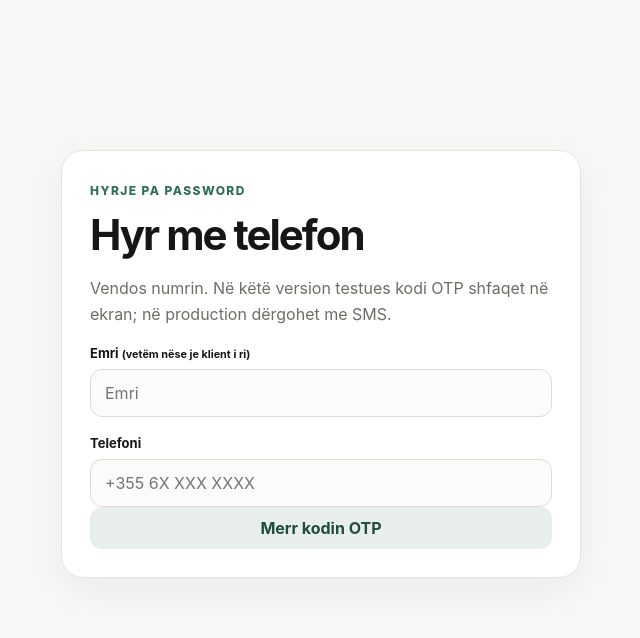
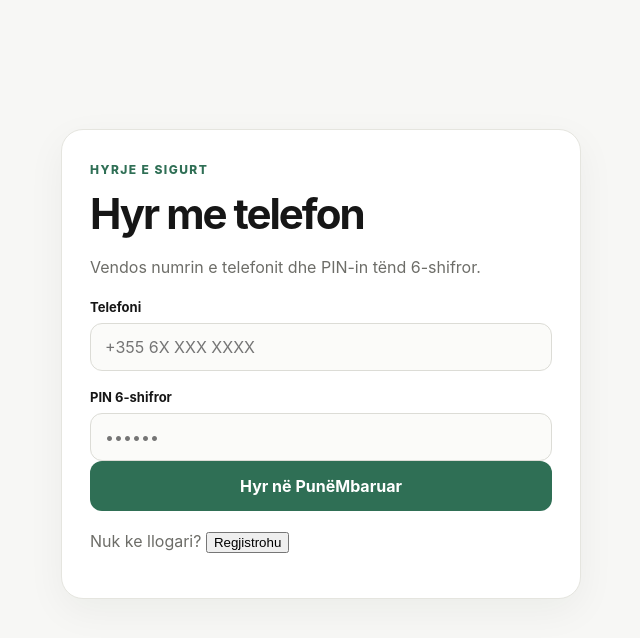
Before and after one commit to Punembaruar/punembaruar, a FastAPI app: page /login in a window 1280 px wide. Shown: the part 72-710 px from the top of the page, without its empty margins (319-959 px from the left). Run offline with FastAPI, Linux system fonts and the light colour scheme; parts of the project's set-up code (start-up, migrations or seed data) failed here and were passed over; some libraries are stand-ins or nearby versions.

Commit message:
Revamp login to use PIN authentication
Updated the login form to use a PIN-based authentication method instead of OTP. Added a registration form for creating a new account with a 6-digit PIN.

```diff
--- a/templates/login.html
+++ b/templates/login.html
@@ -1,3 +1,148 @@
-<!doctype html><html lang="sq"><head><meta charset="utf-8"><meta name="viewport" content="width=device-width,initial-scale=1"><title>Hyr — PunëMbaruar</title><link rel="stylesheet" href="/static/styles.css"></head><body>
-<header class="topbar"><a class="brand" href="/">Punë<span>Mbaruar</span></a></header>
-<main class="section auth-wrap"><form id="loginForm" class="form-card auth-card"><span class="eyebrow">Hyrje pa password</span><h1>Hyr me telefon</h1><p class="muted-text">Vendos numrin. Në këtë version testues kodi OTP shfaqet në ekran; në production dërgohet me SMS.</p><label>Emri <small>(vetëm nëse je klient i ri)</small></label><input id="loginName" placeholder="Emri"><label>Telefoni</label><input id="loginPhone" required placeholder="+355 6X XXX XXXX"><button type="button" id="sendOtp" class="btn btn-secondary full">Merr kodin OTP</button><div id="otpArea" class="hidden"><label>Kodi OTP</label><input id="loginCode" inputmode="numeric" maxlength="6"><div id="devOtp" class="result-box"></div><button class="btn btn-primary btn-large full">Hyr në PunëMbaruar</button></div><div id="loginResult" class="result-box hidden"></div></form></main><div id="toast" class="toast"></div><script src="/static/app.js"></script></body></html>
+<!doctype html>
+<html lang="sq">
+<head>
+  <meta charset="utf-8">
+  <meta name="viewport" content="width=device-width,initial-scale=1">
+  <title>Hyr — PunëMbaruar</title>
+  <link rel="stylesheet" href="/static/styles.css">
+</head>
+
+<body>
+
+<header class="topbar">
+  <a class="brand" href="/">Punë<span>Mbaruar</span></a>
+</header>
+
+<main class="section auth-wrap">
+
+  <form id="pinLoginForm" class="form-card auth-card">
+
+    <span class="eyebrow">HYRJE E SIGURT</span>
+
+    <h1>Hyr me telefon</h1>
+
+    <p class="muted-text">
+      Vendos numrin e telefonit dhe PIN-in tënd 6-shifror.
+    </p>
+
+    <label>Telefoni</label>
+    <input
+      id="pinLoginPhone"
+      required
+      placeholder="+355 6X XXX XXXX"
+      autocomplete="tel"
+    >
+
+    <label>PIN 6-shifror</label>
+    <input
+      id="pinLoginPin"
+      required
+      type="password"
+      inputmode="numeric"
+      maxlength="6"
+      minlength="6"
+      pattern="[0-9]{6}"
+      placeholder="••••••"
+      autocomplete="current-password"
+    >
+
+    <button class="btn btn-primary btn-large full">
+      Hyr në PunëMbaruar
+    </button>
+
+    <div id="pinLoginResult" class="result-box hidden"></div>
+
+    <p class="muted-text" style="margin-top:18px">
+      Nuk ke llogari?
+      <button
+        type="button"
+        id="showPinRegister"
+        class="link-button"
+      >
+        Regjistrohu
+      </button>
+    </p>
+
+  </form>
+
+
+  <form id="pinRegisterForm" class="form-card auth-card hidden">
+
+    <span class="eyebrow">KRIJO LLOGARI</span>
+
+    <h1>Regjistrohu</h1>
+
+    <p class="muted-text">
+      Krijo një PIN 6-shifror që do ta përdorësh për hyrjet e ardhshme.
+    </p>
+
+    <label>Emri</label>
+    <input
+      id="pinRegisterName"
+      required
+      maxlength="120"
+      placeholder="Emri"
+      autocomplete="name"
+    >
+
+    <label>Telefoni</label>
+    <input
+      id="pinRegisterPhone"
+      required
+      placeholder="+355 6X XXX XXXX"
+      autocomplete="tel"
+    >
+
+    <label>Krijo PIN 6-shifror</label>
+    <input
+      id="pinRegisterPin"
+      required
+      type="password"
+      inputmode="numeric"
+      maxlength="6"
+      minlength="6"
+      pattern="[0-9]{6}"
+      placeholder="••••••"
+      autocomplete="new-password"
+    >
+
+    <label>Përsërit PIN-in</label>
+    <input
+      id="pinRegisterPinConfirm"
+      required
+      type="password"
+      inputmode="numeric"
+      maxlength="6"
+      minlength="6"
+      pattern="[0-9]{6}"
+      placeholder="••••••"
+      autocomplete="new-password"
+    >
+
+    <button class="btn btn-primary btn-large full">
+      Krijo llogarinë
+    </button>
+
+    <div id="pinRegisterResult" class="result-box hidden"></div>
+
+    <p class="muted-text" style="margin-top:18px">
+      Ke llogari?
+      <button
+        type="button"
+        id="showPinLogin"
+        class="link-button"
+      >
+        Hyr
+      </button>
+    </p>
+
+  </form>
+
+</main>
+
+<div id="toast" class="toast"></div>
+
+<script src="/static/app.js"></script>
+
+</body>
+</html>
```
